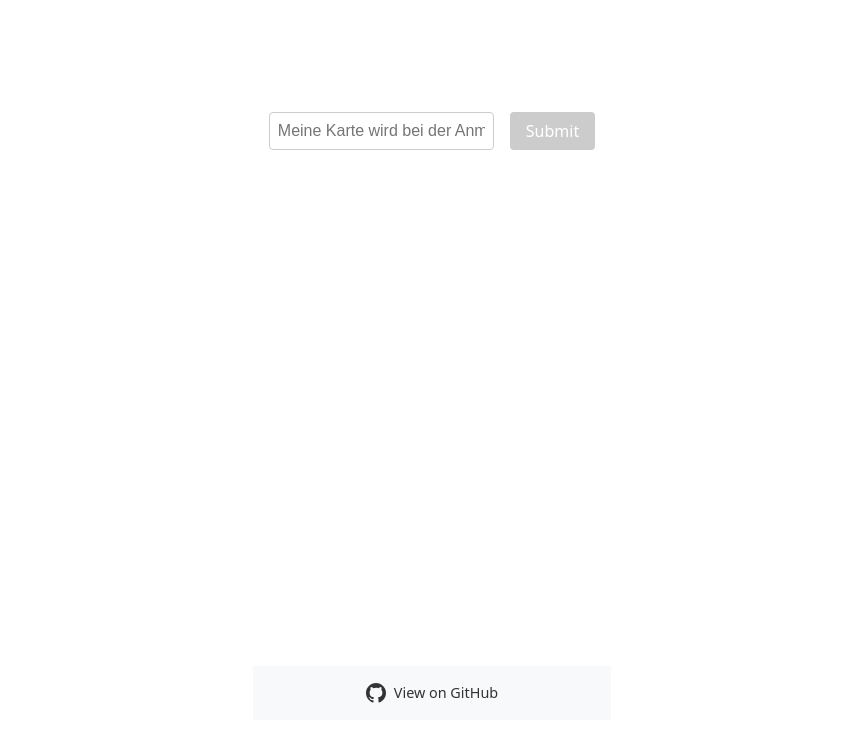
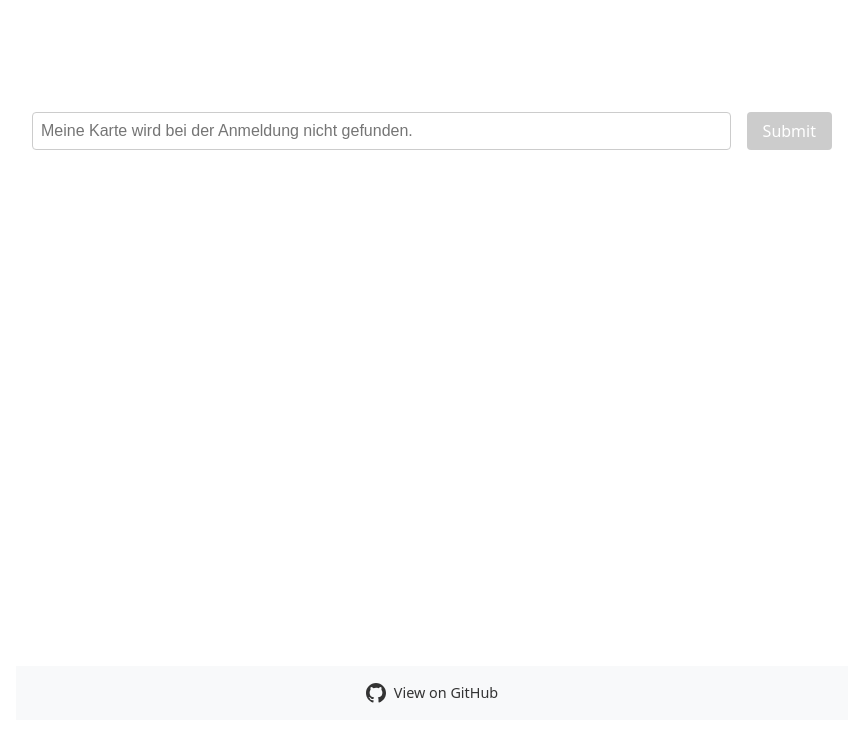
Before and after one commit to torstenwerner/support-chat, a Svelte app in the folder webapp/: page / in a window 1280 px wide. Shown: the top 742 px of the page, without its empty margins (208-1071 px from the left). Built offline with nearby package versions, Linux system fonts and the light colour scheme; no server answers.

Commit message:
improve width

```diff
--- a/webapp/src/App.svelte
+++ b/webapp/src/App.svelte
@@ -62,7 +62,7 @@
   }
 
   main {
-    max-width: 800px;
+    width: 800px;
     margin: 2rem auto;
     padding: 0 1rem;
   }
```
